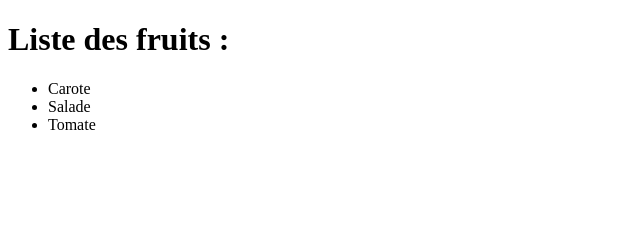
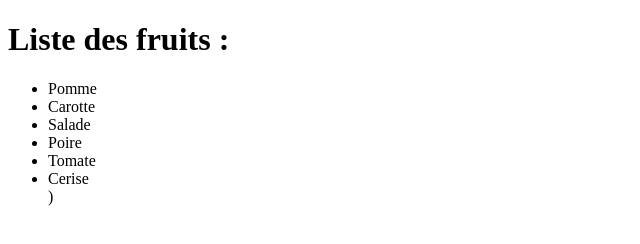
Before and after one commit to chapiechapo/git-rebaser-defit, a plain HTML site: page index.html in a window 1280 px wide. Shown: the whole page, without its empty margins (0-640 px from the left). Drawn offline with Linux system fonts and the light colour scheme.

Commit message:
Fix typos in vegetable list

```diff
--- a/index.html
+++ b/index.html
@@ -10,9 +10,12 @@
     <body>
         <h1>Liste des fruits :</h1>
         <ul>
-            <li>Carote</li>
+            <li>Pomme</li>
+            <li>Carotte</li>
             <li>Salade</li>
+            <li>Poire</li>
             <li>Tomate</li>
+            <li>Cerise</li>)
         </ul>
     </body>
 </html>
```
